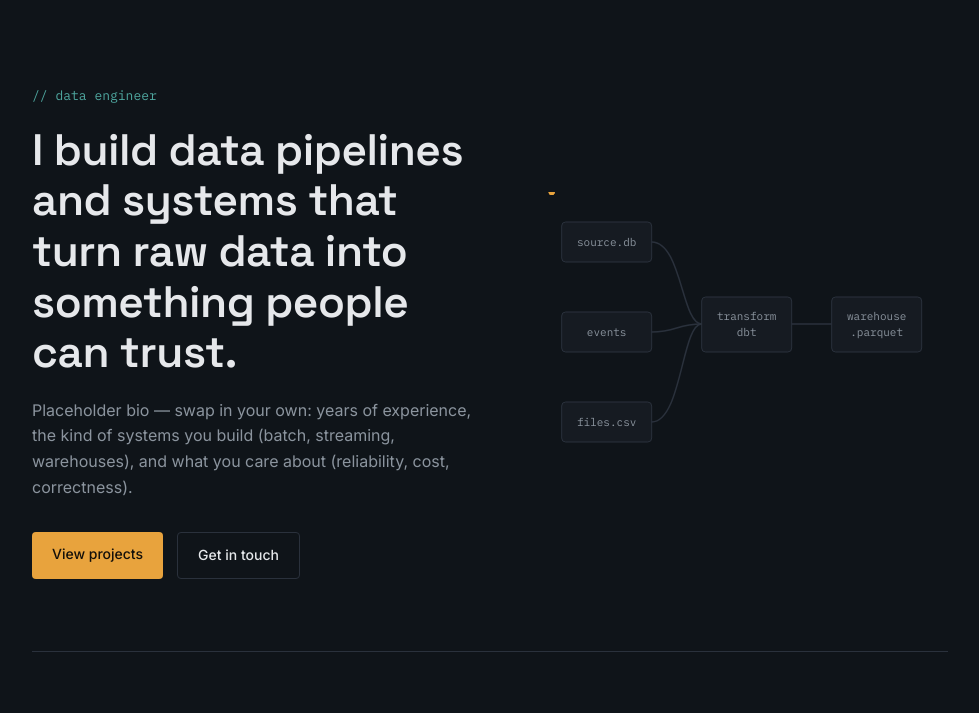
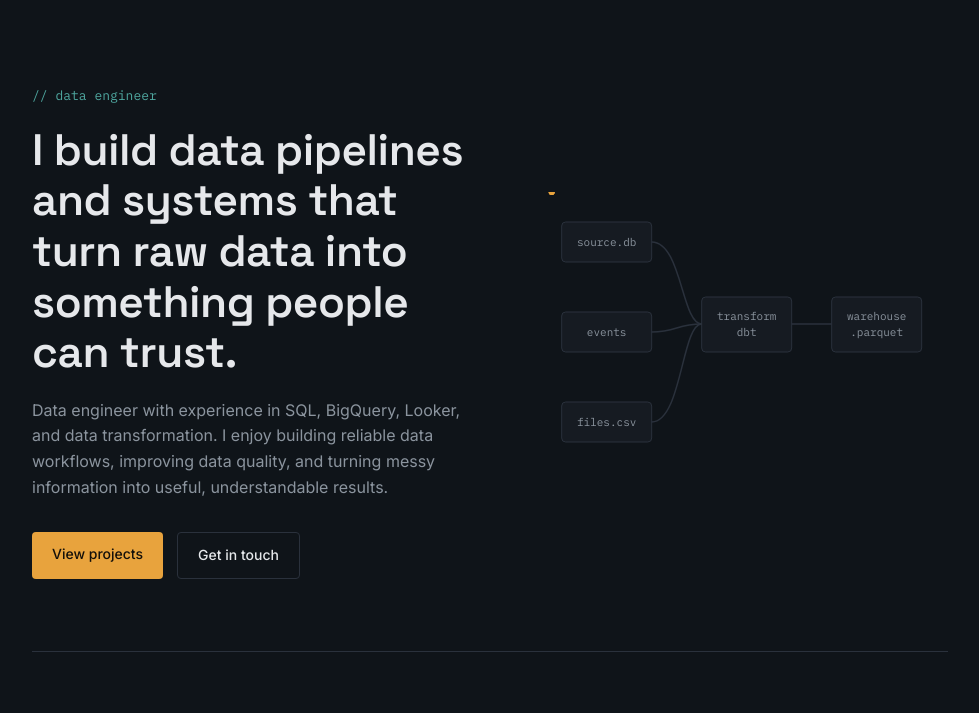
Before and after one commit to Fannyninnie/fannyninnie.github.io, a plain HTML site: page index.html in a window 1280 px wide. Shown: the part 67-780 px from the top of the page, without its empty margins (150-1129 px from the left). Drawn offline with Linux system fonts and the light colour scheme.

Commit message:
update theme

```diff
--- a/index.html
+++ b/index.html
@@ -171,7 +171,7 @@
     <div>
       <div class="kicker">// data engineer</div>
       <h1>I build data pipelines and systems that turn raw data into something people can trust.</h1>
-      <p class="lead">Placeholder bio — swap in your own: years of experience, the kind of systems you build (batch, streaming, warehouses), and what you care about (reliability, cost, correctness).</p>
+      <p class="lead">Data engineer with experience in SQL, BigQuery, Looker, and data transformation. I enjoy building reliable data workflows, improving data quality, and turning messy information into useful, understandable results.</p>
       <div class="hero-cta">
         <a class="btn btn-primary" href="#projects">View projects</a>
         <a class="btn btn-ghost" href="#contact">Get in touch</a>
```
